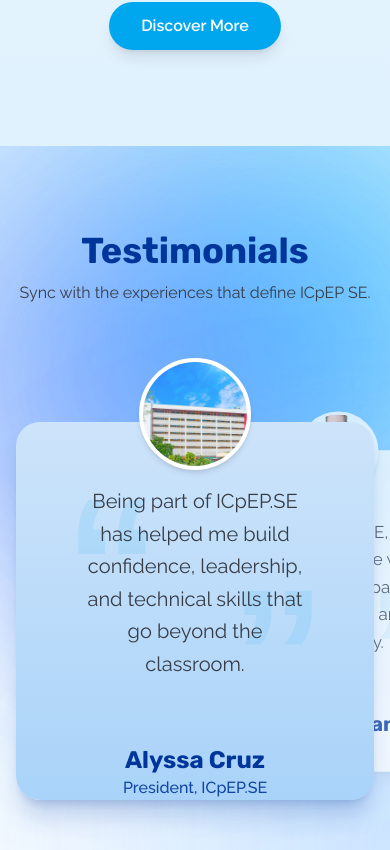
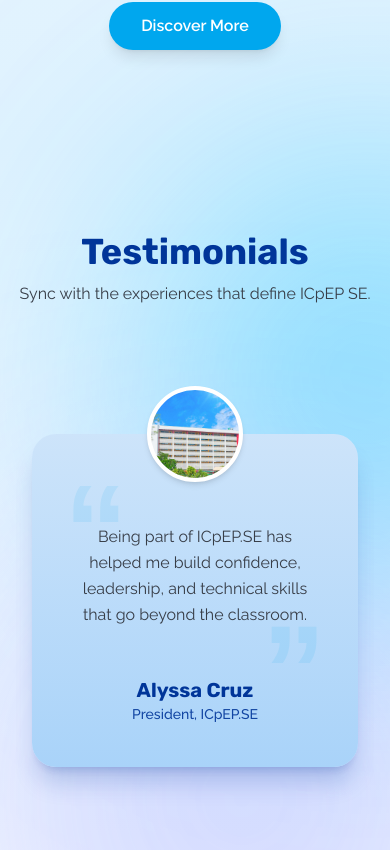
Before and after one commit to ShanRaboy11/icpep-se-citu, a Next.js app in the folder client/: page /home in a window 390 px wide. Shown: the part 6339-7189 px from the top of the page. Built offline with nearby package versions, Linux system fonts and the light colour scheme.

Commit message:
fix: final testi - rexi

```diff
--- a/client/src/app/components/cards/testimonialcard.tsx
+++ /dev/null
@@ -1,47 +0,0 @@
-"use client";
-import Image from "next/image";
-
-interface TestimonialCardProps {
-  name: string;
-  title: string;
-  imageSrc: string;
-  testimonial: string;
-}
-
-export default function TestimonialCard({
-  name,
-  title,
-  imageSrc,
-  testimonial,
-}: TestimonialCardProps) {
-  return (
-    <div className="relative flex flex-col items-center text-center bg-gradient-to-b from-[#cde4fa] to-[#a9d3f9] rounded-3xl shadow-md p-6 sm:p-8 max-w-md w-full mx-auto transition-transform duration-200 cursor-default">
-      {/* Profile Image */}
-      <div className="absolute -top-10 w-20 h-20 sm:w-24 sm:h-24 rounded-full overflow-hidden border-4 border-white shadow-md bg-white">
-        <Image
-          src={imageSrc}
-          alt={name}
-          width={96}
-          height={96}
-          className="object-cover w-full h-full"
-        />
-      </div>
-
-      {/* Spacer for image */}
-      <div className="mt-12" />
-
-      {/* Testimonial text */}
-      <p className="font-raleway text-gray-800 text-sm sm:text-base md:text-lg leading-relaxed mt-2 px-2">
-        {testimonial}
-      </p>
-
-      {/* Name and title */}
-      <h3 className="font-rubik mt-5 font-bold text-primary3 text-base sm:text-lg md:text-xl">
-        {name}
-      </h3>
-      <p className="font-raleway text-primary3 font-medium text-sm sm:text-base opacity-90">
-        {title}
-      </p>
-    </div>
-  );
-}
--- a/client/src/app/components/sections/testimonials.tsx
+++ b/client/src/app/components/sections/testimonials.tsx
@@ -1,78 +1,13 @@
 "use client";
 
-import { useState } from "react";
+import { useState, useRef, useEffect } from "react";
 import { motion } from "framer-motion";
 import { ArrowLeft, ArrowRight } from "lucide-react";
-import Image from "next/image";
+import { TestimonialCard } from "@/app/home/components/testimonial-card";
 
-// --- Testimonial Card ---
-interface TestimonialCardProps {
-  name: string;
-  title: string;
-  imageSrc: string;
-  testimonial: string;
-  position: number;
-}
-
-const TestimonialCard = ({
-  name,
-  title,
-  imageSrc,
-  testimonial,
-  position,
-}: TestimonialCardProps) => {
-  const isCenter = position === 0;
-
-  return (
-    <div
-      className={`relative h-full w-full rounded-3xl p-8 transition-all duration-500
-      ${
-        isCenter
-          ? "bg-gradient-to-b from-[#cde4fa] to-[#a9d3f9] shadow-xl shadow-primary3/20"
-          : "bg-white shadow-lg shadow-gray-400/20"
-      }`}
-    >
-      {/* Avatar - Now floating, not clipped */}
-      <motion.div
-        className="absolute left-1/2 -translate-x-1/2 -top-16 z-20"
-        animate={{ scale: isCenter ? 1 : 0.85, y: isCenter ? 0 : 10 }}
-        transition={{ duration: 0.5, ease: "easeInOut" }}
-      >
-        <div className="relative h-28 w-28 rounded-full border-4 border-white bg-white shadow-md overflow-hidden">
-          <Image src={imageSrc} alt={name} fill className="object-cover" />
-        </div>
-      </motion.div>
-
-      {/* Card Content */}
-      <div className="relative flex h-full flex-col justify-center text-center pt-16">
-        <div className="absolute top-4 left-4 text-[12rem] font-bold text-primary1/10 leading-none">
-          “
-        </div>
-
-        <p className="relative z-10 font-raleway text-xl leading-relaxed text-bodytext px-8">
-          {testimonial}
-        </p>
-
-        <div className="absolute bottom-4 right-4 text-[12rem] font-bold text-primary1/10 leading-none">
-          ”
-        </div>
-
-        <div className="mt-16">
-          <h3 className="font-rubik text-2xl font-bold text-primary3">
-            {name}
-          </h3>
-          <p className="font-raleway text-base font-medium text-primary3/90">
-            {title}
-          </p>
-        </div>
-      </div>
-    </div>
-  );
-};
-
-// --- Main Testimonials Section ---
 export function TestimonialsSection() {
   const [currentIndex, setCurrentIndex] = useState(0);
+  const scrollContainerRef = useRef<HTMLDivElement>(null);
 
   const testimonials = [
     {
@@ -106,28 +41,43 @@ export function TestimonialsSection() {
   ];
 
   const handleNext = () => {
-    if (currentIndex < testimonials.length - 1) {
-      setCurrentIndex(currentIndex + 1);
-    }
+    const newIndex = Math.min(currentIndex + 1, testimonials.length - 1);
+    setCurrentIndex(newIndex);
   };
 
   const handlePrev = () => {
-    if (currentIndex > 0) {
-      setCurrentIndex(currentIndex - 1);
-    }
+    const newIndex = Math.max(currentIndex - 1, 0);
+    setCurrentIndex(newIndex);
   };
 
+  useEffect(() => {
+    if (scrollContainerRef.current) {
+      const scrollLeft = currentIndex * scrollContainerRef.current.offsetWidth;
+      scrollContainerRef.current.scrollTo({
+        left: scrollLeft,
+        behavior: "smooth",
+      });
+    }
+  }, [currentIndex]);
+
   return (
-    <section className="dark-light-background relative flex min-h-screen flex-col items-center justify-center overflow-hidden px-4 py-16 sm:px-6 sm:py-20">
-      {/* Background blobs */}
-      <div className="absolute inset-0 z-0 opacity-90">
+    <section className="dark-light-background relative min-h-screen">
+      {/* --- Desktop Blobs (Unchanged) --- */}
+      <div className="absolute inset-0 z-0 opacity-90 hidden lg:block">
         <div className="blob bg-sky-400 top-0 left-0 animate-blob-1"></div>
         <div className="blob bg-indigo-400 top-0 right-0 animate-blob-2"></div>
         <div className="blob bg-blue-300 bottom-0 left-1/4 animate-blob-3"></div>
       </div>
 
-      {/* Header */}
-      <div className="relative z-20 mb-24 text-center">
+      {/* --- Mobile-only Blobs --- */}
+      <div className="absolute inset-0 z-0 opacity-60 lg:hidden">
+        {/* CHANGE: Repositioned blobs to the title and arrow areas */}
+        <div className="blob bg-sky-400 top-[5%] right-[-20%] animate-blob-1"></div>
+        <div className="blob bg-indigo-400 bottom-[5%] left-[-20%] animate-blob-3"></div>
+      </div>
+
+      <div className="relative flex min-h-screen flex-col items-center justify-center lg:overflow-hidden px-4 py-16 sm:px-6 sm:py-20">
+        <div className="relative z-20 mb-16 sm:mb-24 text-center">
           <h1 className="font-rubik text-4xl font-bold text-primary3 sm:text-5xl leading-tight">
             Testimonials
           </h1>
@@ -136,18 +86,45 @@ export function TestimonialsSection() {
           </p>
         </div>
 
-      {/* Cards */}
-      <div className="relative z-20 h-[420px] w-full max-w-7xl overflow-visible">
+        {/* --- Mobile Carousel --- */}
+        <div
+          ref={scrollContainerRef}
+          className="lg:hidden z-20 w-full h-[450px] flex overflow-x-auto snap-x snap-mandatory scroll-smooth"
+          style={
+            {
+              scrollbarWidth: "none",
+              msOverflowStyle: "none",
+            } as React.CSSProperties
+          }
+        >
+          {testimonials.map((testimonial, index) => (
+            <div
+              key={index}
+              className="w-full flex-shrink-0 snap-center flex justify-center pt-16 px-4 pb-4"
+            >
+              <div className="w-full max-w-md h-[90%]">
+                <TestimonialCard {...testimonial} position={0} />
+              </div>
+            </div>
+          ))}
+        </div>
+
+        {/* --- Desktop Carousel --- */}
+        <div className="relative z-20 h-[420px] w-full max-w-7xl overflow-visible hidden lg:block">
           {testimonials.map((testimonial, index) => {
             const position = index - currentIndex;
-
             let animateProps = { x: "0%", scale: 0.7, opacity: 0, zIndex: 0 };
             if (position === 0) {
               animateProps = { x: "0%", scale: 1, opacity: 1, zIndex: 3 };
             } else if (position === 1) {
               animateProps = { x: "40%", scale: 0.85, opacity: 0.7, zIndex: 2 };
             } else if (position === -1) {
-            animateProps = { x: "-40%", scale: 0.85, opacity: 0.7, zIndex: 2 };
+              animateProps = {
+                x: "-40%",
+                scale: 0.85,
+                opacity: 0.7,
+                zIndex: 2,
+              };
             } else {
               animateProps = {
                 x: `${position > 0 ? 100 : -100}%`,
@@ -160,12 +137,12 @@ export function TestimonialsSection() {
             return (
               <motion.div
                 key={index}
-              className="absolute top-0 left-0 w-full h-full flex items-center justify-center overflow-visible"
+                className="absolute top-0 left-0 w-full h-full flex items-center justify-center"
                 initial={false}
                 animate={animateProps}
                 transition={{ type: "spring", stiffness: 100, damping: 20 }}
               >
-              <div className="w-full max-w-2xl h-[90%] overflow-visible">
+                <div className="w-full max-w-2xl h-[90%]">
                   <TestimonialCard {...testimonial} position={position} />
                 </div>
               </motion.div>
@@ -173,23 +150,23 @@ export function TestimonialsSection() {
           })}
         </div>
 
-      {/* Navigation Buttons */}
         <div className="relative z-30 mt-8 flex gap-4">
           <button
             onClick={handlePrev}
             disabled={currentIndex === 0}
-          className="flex h-14 w-14 items-center justify-center rounded-full border border-primary1/40 bg-white/80 backdrop-blur-sm text-primary1 transition-all duration-300 hover:bg-primary1/10 active:scale-90 disabled:opacity-30 disabled:cursor-not-allowed cursor-pointer"
+            className="flex h-14 w-14 items-center justify-center rounded-full border border-primary1/40 bg-white/80 backdrop-blur-sm text-primary1 transition-all duration-300 hover:bg-primary1/10 active:scale-90 disabled:opacity-30 disabled:cursor-not-allowed"
           >
             <ArrowLeft size={24} />
           </button>
           <button
             onClick={handleNext}
             disabled={currentIndex === testimonials.length - 1}
-          className="flex h-14 w-14 items-center justify-center rounded-full border border-primary1/40 bg-white/80 backdrop-blur-sm text-primary1 transition-all duration-300 hover:bg-primary1/10 active:scale-90 disabled:opacity-30 disabled:cursor-not-allowed cursor-pointer"
+            className="flex h-14 w-14 items-center justify-center rounded-full border border-primary1/40 bg-white/80 backdrop-blur-sm text-primary1 transition-all duration-300 hover:bg-primary1/10 active:scale-90 disabled:opacity-30 disabled:cursor-not-allowed"
           >
             <ArrowRight size={24} />
           </button>
         </div>
+      </div>
     </section>
   );
 }
--- /dev/null
+++ b/client/src/app/home/components/testimonial-card.tsx
@@ -0,0 +1,66 @@
+"use client";
+
+import { motion } from "framer-motion";
+import Image from "next/image";
+
+export interface TestimonialCardProps {
+  name: string;
+  title: string;
+  imageSrc: string;
+  testimonial: string;
+  position: number;
+}
+
+export const TestimonialCard = ({
+  name,
+  title,
+  imageSrc,
+  testimonial,
+  position,
+}: TestimonialCardProps) => {
+  const isCenter = position === 0;
+
+  return (
+    <div
+      className={`relative h-full w-full rounded-3xl p-6 sm:p-8 transition-all duration-500
+      ${
+        isCenter
+          ? "bg-gradient-to-b from-[#cde4fa] to-[#a9d3f9] shadow-xl shadow-primary3/20"
+          : "bg-white shadow-lg shadow-gray-400/20"
+      }`}
+    >
+      <motion.div
+        className="absolute left-1/2 -translate-x-1/2 -top-12 sm:-top-16 z-20"
+        animate={{ scale: isCenter ? 1 : 0.85, y: isCenter ? 0 : 10 }}
+        transition={{ duration: 0.5, ease: "easeInOut" }}
+      >
+        <div className="relative h-24 w-24 sm:h-28 sm:w-28 rounded-full border-4 border-white bg-white shadow-md overflow-hidden">
+          <Image src={imageSrc} alt={name} fill className="object-cover" />
+        </div>
+      </motion.div>
+
+      <div className="relative flex h-full flex-col justify-center text-center pt-12 sm:pt-16">
+        <div className="absolute top-2 left-2 sm:top-4 sm:left-4 text-[8rem] sm:text-[12rem] font-bold text-primary1/10 leading-none">
+          “
+        </div>
+
+        <p className="relative z-10 font-raleway text-base leading-relaxed sm:text-xl text-bodytext px-4 sm:px-8">
+          {testimonial}
+        </p>
+
+        <div className="absolute bottom-2 right-2 sm:bottom-4 sm:right-4 text-[8rem] sm:text-[12rem] font-bold text-primary1/10 leading-none">
+          ”
+        </div>
+
+        <div className="mt-12 sm:mt-16">
+          <h3 className="font-rubik text-xl sm:text-2xl font-bold text-primary3">
+            {name}
+          </h3>
+          <p className="font-raleway text-sm sm:text-base font-medium text-primary3/90">
+            {title}
+          </p>
+        </div>
+      </div>
+    </div>
+  );
+};
```
Also changed, not shown: client/src/app/home/components/aurora.tsx (deleted, +0 -40 lines). Lines whose indentation alone changed are shown as unchanged.
